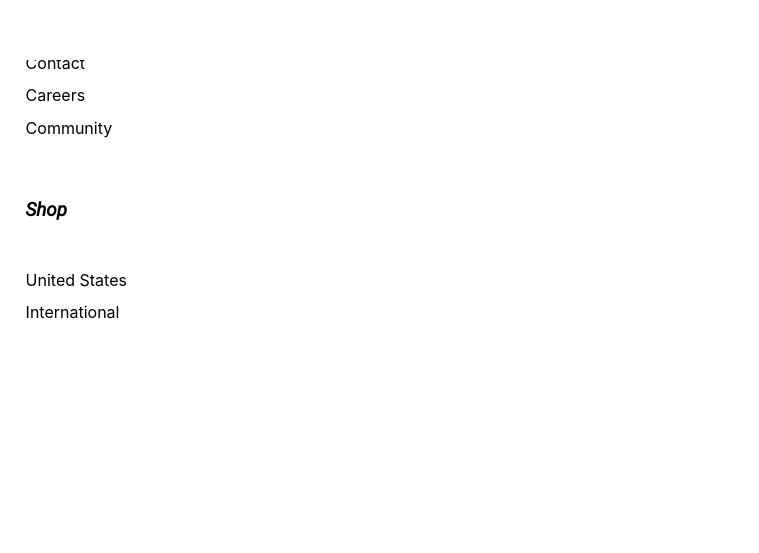
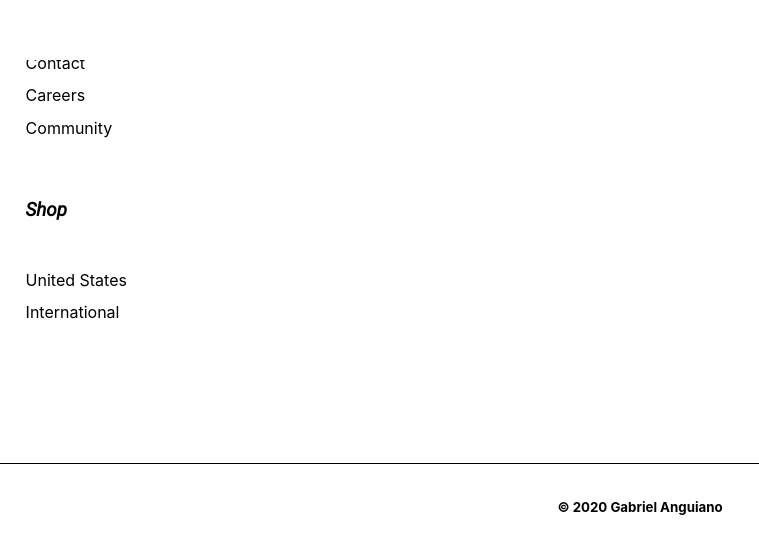
Before and after one commit to Gabe0214/MMA-Frontend, a React (Create React App) app: page /cart in a window 1280 px wide. Shown: the part 791-1344 px from the top of the page, without its empty margins (0-759 px from the left). Before the commit the page ends 1126 px from the top, so only its background shows below. Built offline with nearby package versions, Linux system fonts and the light colour scheme.

Commit message:
styling bugs fixed. Home page looks great. more images can be added. I am satisfied for now. I will remove hardcoded data, and actually fetch data from database

```diff
--- a/src/components/Footer/Footer.scss
+++ b/src/components/Footer/Footer.scss
@@ -1,3 +1,11 @@
 .footer-container {
-    margin: 0 2%;
+    padding: 0 2% 10% 2%;
+    border-bottom: 1px solid black;
 }
+
+.copy-right{
+    padding-top: 35px;
+    display: flex;
+    justify-content: center;
+    margin-bottom: 3%;
+}
--- a/src/components/Footer/FooterContainer.js
+++ b/src/components/Footer/FooterContainer.js
@@ -7,11 +7,16 @@ import './Footer.scss'
 export const FooterContainer = () => {
 
     return (
+     <>
         <div className='footer-container'>
             <EmailSubscribe/>
             <Socials/>
             <AboutCompany/>
             <ShopFooter/>
         </div>
+        <div className='copy-right'>
+            <h5><span>&#169;</span> 2020 Gabriel Anguiano</h5>
+        </div>
+     </>
     )
 }
--- a/src/components/Home/GallerySection/Gallery.scss
+++ b/src/components/Home/GallerySection/Gallery.scss
@@ -4,6 +4,8 @@
     .gallery-main-view {
 
           overflow-x: auto;
+          position: relative;
+          z-index: 0;
        .image-container {
         display: flex;
         flex-direction: row;
```
